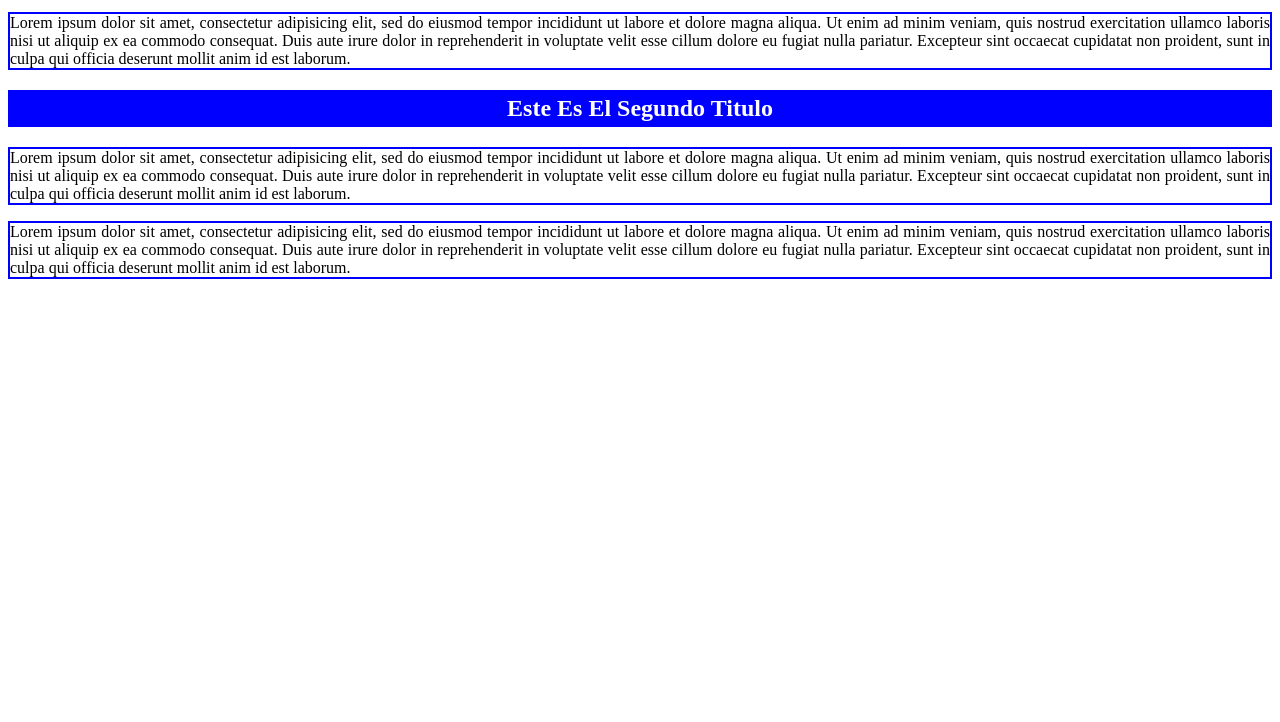
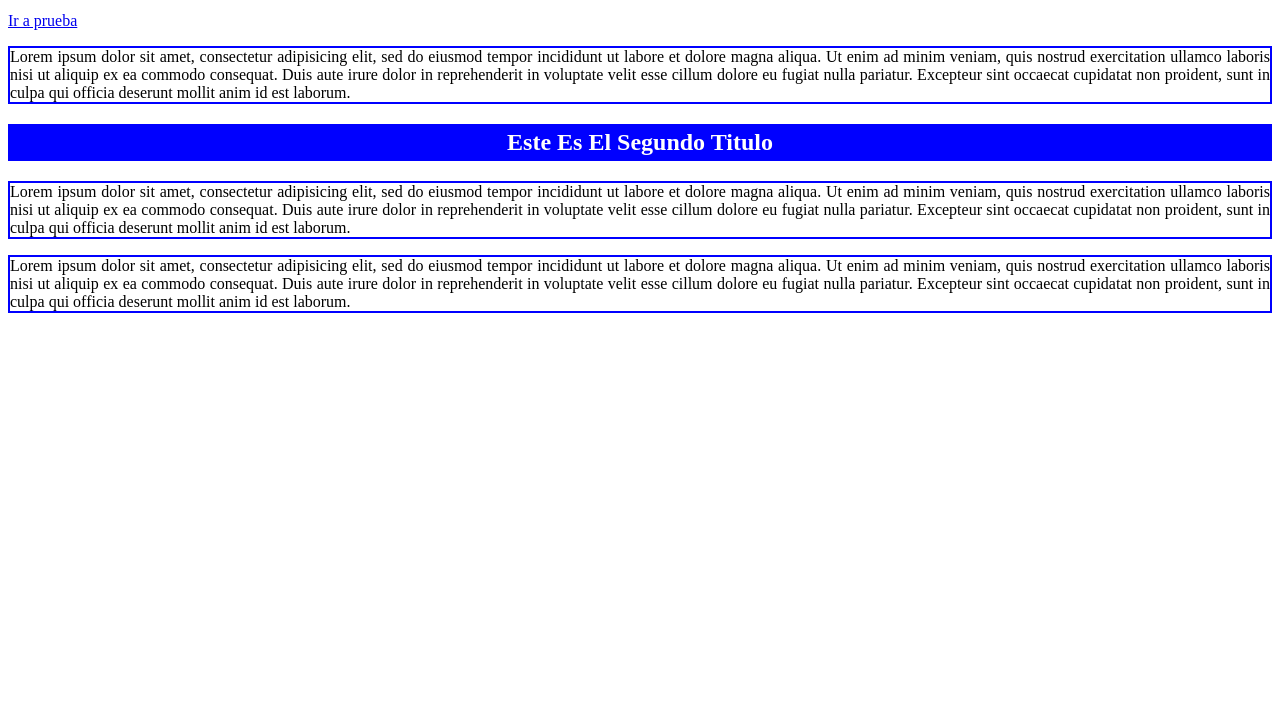
Before and after one commit to lktrabajo/PruebaGG, a plain HTML site: page index.html in a window 1280 px wide. Shown: the part 78-800 px from the top of the page. Drawn offline with Linux system fonts and the light colour scheme.

Commit message:
Enlace hacia prueba

```diff
--- a/index.html
+++ b/index.html
@@ -8,6 +8,7 @@
 </head>
 <body>
 	<h1>Esto es el primer titulo</h1>
+	<a href="prueba.hmtl">Ir a prueba</a>
 	<p>Lorem ipsum dolor sit amet, consectetur adipisicing elit, sed do eiusmod
 	tempor incididunt ut labore et dolore magna aliqua. Ut enim ad minim veniam,
 	quis nostrud exercitation ullamco laboris nisi ut aliquip ex ea commodo
```
